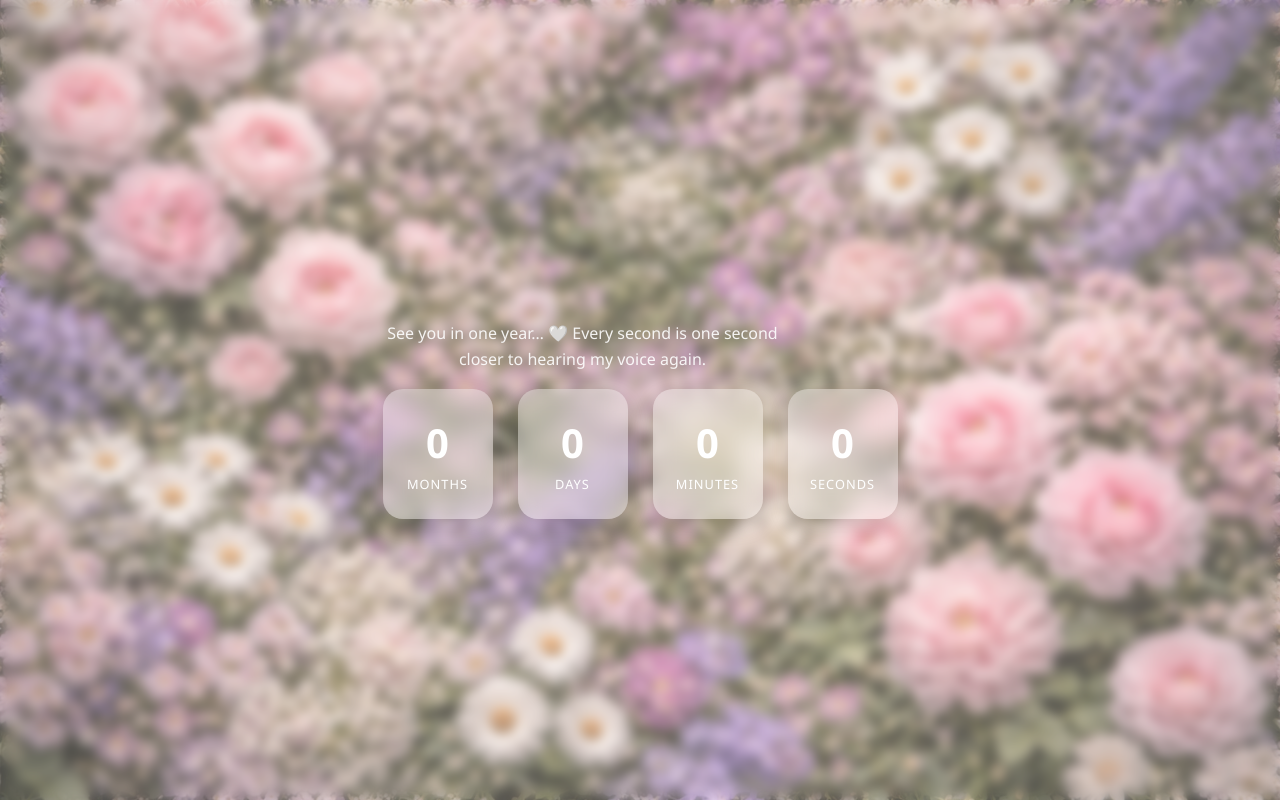
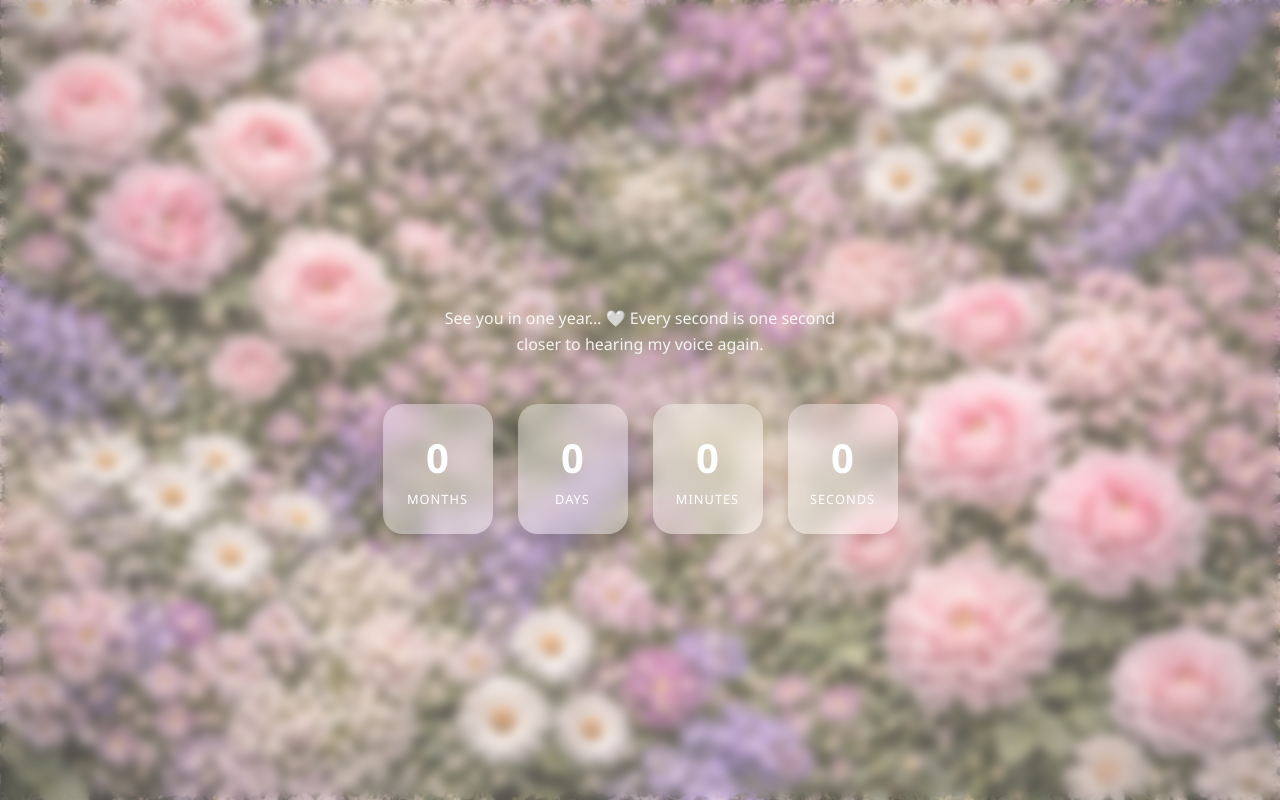
Before and after one commit to gromoglasss/loveClock, a website: page public/index.html in a window 1280 px wide. Drawn offline with Linux system fonts and the light colour scheme; no server answers.

Commit message:
latest everything, and bottom text added, timer in place, minor changes

```diff
--- a/public/style.css
+++ b/public/style.css
@@ -20,8 +20,14 @@ body {
 .container {
   position: relative;
   z-index: 2;
+  display: flex;
+  flex-direction: column;
+  align-items: center;
+  justify-content: center;
+  gap: 30px;
   text-align: center;
 }
+
 
 .countdown {
   display: flex;
```
